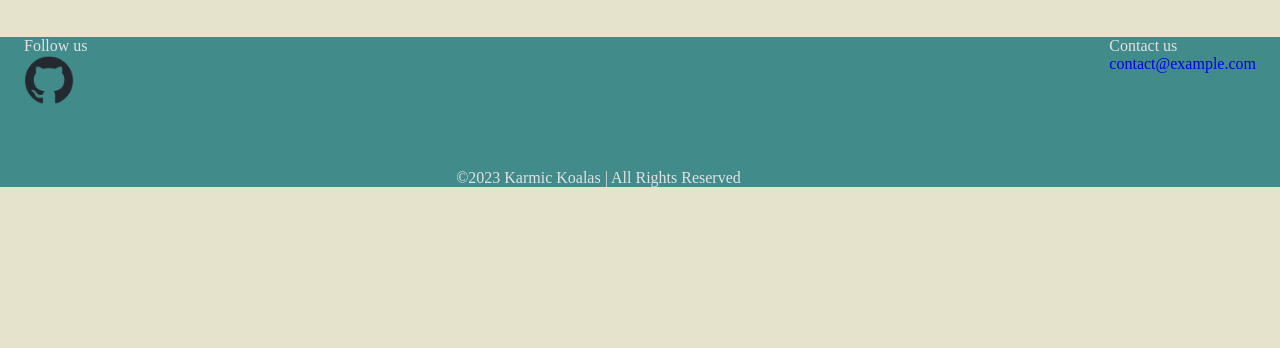
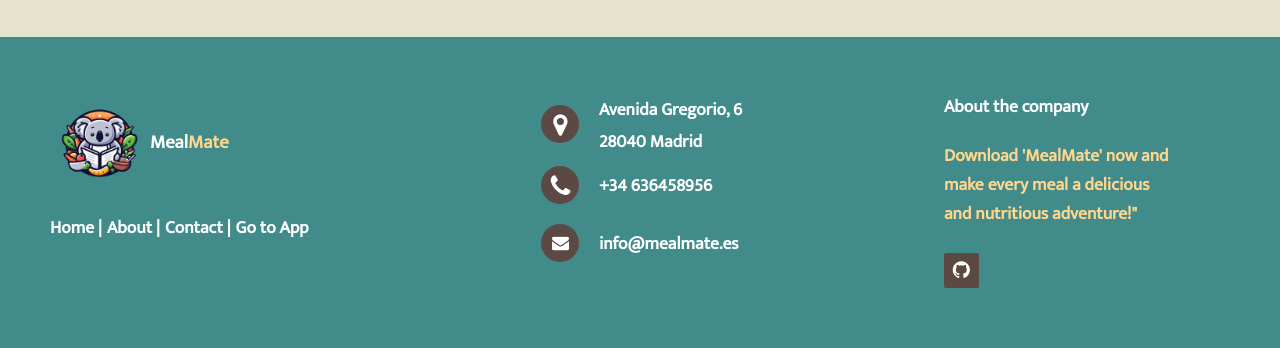
Before and after one commit to Karmik-Koala/Landing-page, a website built with Vite: page src/index.html in a window 1280 px wide. Shown: the part 2430-2778 px from the top of the page. Before the commit the page ends 2617 px from the top, so only its background shows below. Built offline with nearby package versions, Linux system fonts and the light colour scheme.

Commit message:
Terminado el footer

```diff
--- a/src/index.css
+++ b/src/index.css
@@ -666,7 +666,7 @@ body {
   }
 }
 
-.footer {
+/* .footer {
   display: flex;
   min-height: var(--footer-height);
   background-color: var(--color-faded-jade);
@@ -692,4 +692,204 @@ body {
   display: flex;
   justify-content: center;
   align-items: end;
+} */
+
+.footer-distributed {
+  background: var(--color-faded-jade);
+  box-shadow: 0 1px 1px 0 rgb(0 0 0 / 12%);
+  box-sizing: border-box;
+  width: 100%;
+  text-align: left;
+  font: bold 16px sans-serif;
+  padding: 55px 50px;
 }
+
+.footer-distributed .footer-left,
+.footer-distributed .footer-center,
+.footer-distributed .footer-right {
+  display: inline-block;
+  vertical-align: top;
+}
+
+/* Footer left */
+
+.footer-distributed .footer-left {
+  width: 40%;
+}
+
+/* The company logo */
+
+.footer-image {
+  width: 100px;
+  height: 100px;
+}
+
+.footer-distributed h3 {
+  font-family: var(--font-family-content);
+  text-decoration: none;
+  font-weight: bold;
+  color: var(--color-white);
+  margin: 0;
+}
+
+.footer-distributed h3 span {
+  color: var(--color-grandis);
+}
+
+.title-logo {
+  display: flex;
+  align-content: center;
+  align-items: center;
+}
+
+/* Footer links */
+
+.footer-distributed .footer-links {
+  color: var(--color-white);
+  margin: 20px 0 12px;
+  font-family: var(--font-family-content);
+  font-size: var(--font-size-sm);
+  padding: 0;
+}
+
+.footer-distributed .footer-links a {
+  display: inline-block;
+  line-height: 1.8;
+  font-family: var(--font-family-content);
+  font-size: var(--font-size-sm);
+  text-decoration: none;
+  color: inherit;
+}
+
+.footer-distributed .footer-company-name {
+  color: #222;
+  font-size: 14px;
+  font-weight: normal;
+  font-family: var(--font-family-content);
+  margin: 0;
+}
+
+/* Footer Center */
+
+.footer-distributed .footer-center {
+  width: 35%;
+}
+
+.footer-distributed .footer-center i {
+  background-color: var(--color-ferra);
+  color: var(--color-white);
+  font-size: 25px;
+  width: 38px;
+  height: 38px;
+  border-radius: 50%;
+  text-align: center;
+  line-height: 42px;
+  margin: 10px 15px;
+  vertical-align: middle;
+}
+
+.footer-distributed .footer-center i.fa-envelope {
+  font-size: 17px;
+  line-height: 38px;
+}
+
+.footer-distributed .footer-center p {
+  display: inline-block;
+  color: var(--color-white);
+  font-family: var(--font-family-content);
+  font-size: var(--font-size-sm);
+  vertical-align: middle;
+  margin: 0;
+}
+
+.footer-distributed .footer-center p span {
+  display: block;
+  font-family: var(--font-family-content);
+  font-size: var(--font-size-sm);
+  line-height: 2;
+}
+
+.footer-distributed .footer-center p a {
+  text-decoration: none;
+  color: var(--color-white);
+}
+
+.footer-distributed .footer-links a::before {
+  content: "|";
+  font-family: var(--font-family-content);
+  font-size: var(--font-size-sm);
+  left: 0;
+  color: var(--color-white);
+  display: inline-block;
+  padding-right: 5px;
+}
+
+.footer-distributed .footer-links .link-1::before {
+  content: none;
+}
+
+/* Footer Right */
+
+.footer-distributed .footer-right {
+  width: 20%;
+}
+
+.footer-distributed .footer-company-about {
+  font-family: var(--font-family-content);
+  font-size: var(--font-size-sm);
+  color: var(--color-grandis);
+  margin: 0;
+}
+
+.footer-distributed .footer-company-about span {
+  display: block;
+  color: var(--color-white);
+  font-family: var(--font-family-content);
+  font-size: var(--font-size-sm);
+  font-weight: bold;
+  margin-bottom: 20px;
+}
+
+.footer-distributed .footer-icons {
+  margin-top: 25px;
+}
+
+.footer-distributed .footer-icons a {
+  display: inline-block;
+  width: 35px;
+  height: 35px;
+  cursor: pointer;
+  background-color: var(--color-ferra);
+  border-radius: 2px;
+  font-size: 20px;
+  color: var(--color-white);
+  text-align: center;
+  line-height: 35px;
+  margin-right: 3px;
+  margin-bottom: 5px;
+}
+
+/* If you don't want the footer to be responsive, remove these media queries */
+
+@media (width <= 880px) {
+  .footer-distributed {
+    font: bold 14px sans-serif;
+  }
+
+  .title-logo {
+    justify-content: center;
+  }
+
+  .footer-distributed .footer-left,
+  .footer-distributed .footer-center,
+  .footer-distributed .footer-right {
+    display: block;
+    width: 100%;
+    margin-bottom: 40px;
+    text-align: center;
+  }
+
+  .footer-distributed .footer-center i {
+    margin-left: 0;
+  }
+}
--- a/src/index.html
+++ b/src/index.html
@@ -12,6 +12,8 @@
   <link rel="preconnect" href="https://fonts.gstatic.com" crossorigin>
   <link href="https://fonts.googleapis.com/css2?family=Mukta&display=swap" rel="stylesheet">
   <link href="https://fonts.googleapis.com/css2?family=Glory&display=swap" rel="stylesheet">
+  <link rel="stylesheet" href="https://maxcdn.bootstrapcdn.com/font-awesome/4.2.0/css/font-awesome.min.css"
+    crossorigin="anonymous">
   <script type="module" src="./index.js"></script>
 </head>
 
@@ -139,7 +141,7 @@
     </section>
 
     <!-- SLIDE END -->
-    <footer class="footer">
+    <!-- <footer class="footer">
       <div class="footer__follow">
         <div>Follow us</div>
         <div class="rrss">
@@ -149,6 +151,43 @@
       <div class="footer__copyright">©2023 Karmic Koalas | All Rights Reserved</div>
       <div class="footer__contact">Contact us <div><a href="mailto:">contact@example.com</a></div>
       </div>
+    </footer> -->
+    <footer class="footer-distributed">
+      <div class="footer-left">
+        <div class="title-logo">
+          <img class="footer-image" src="./assets/logo-app.webp">
+          <h3>Meal<span>Mate</span></h3>
+        </div>
+        <p class="footer-links">
+          <a href="#" class="link-1">Home</a>
+          <a href="#">About</a>
+          <a href="#">Contact</a>
+          <a href="#">Go to App</a>
+        </p>
+      </div>
+      <div class="footer-center">
+        <div>
+          <i class="fa fa-map-marker"></i>
+          <p><span>Avenida Gregorio, 6 </span> 28040 Madrid</p>
+        </div>
+        <div>
+          <i class="fa fa-phone"></i>
+          <p>+34 636458956</p>
+        </div>
+        <div>
+          <i class="fa fa-envelope"></i>
+          <p><a href="mailto:info@mealmate.es">info@mealmate.es</a></p>
+        </div>
+      </div>
+      <div class="footer-right">
+        <p class="footer-company-about">
+          <span>About the company</span>
+          Download 'MealMate' now and make every meal a delicious and nutritious adventure!"
+        </p>
+        <div class="footer-icons">
+          <a href="https://github.com/Karmik-Koala/"><i class="fa fa-github"></i></a>
+        </div>
+      </div>
     </footer>
 </body>
 
```
Also changed, not shown: src/assets/logo-app.webp (added).
